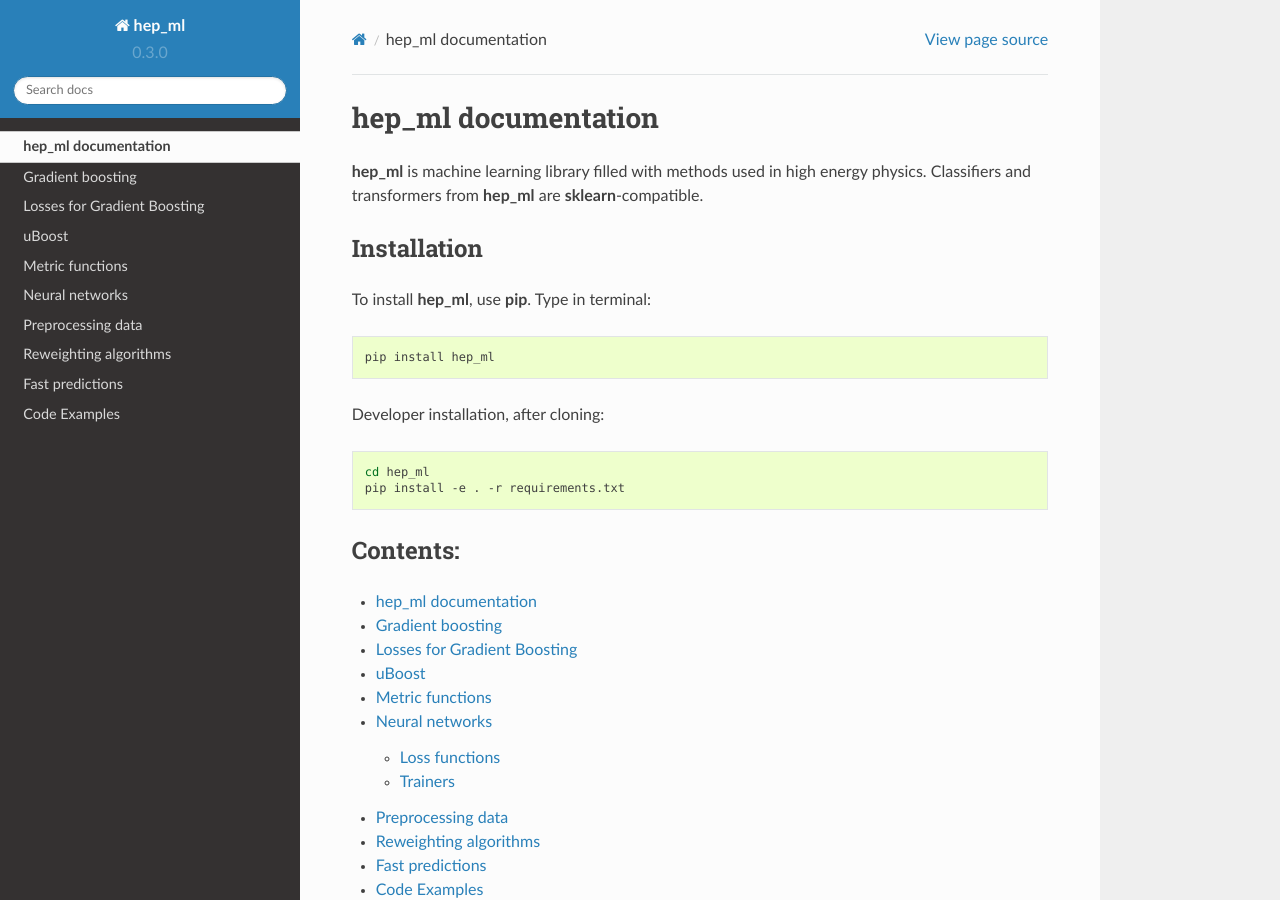
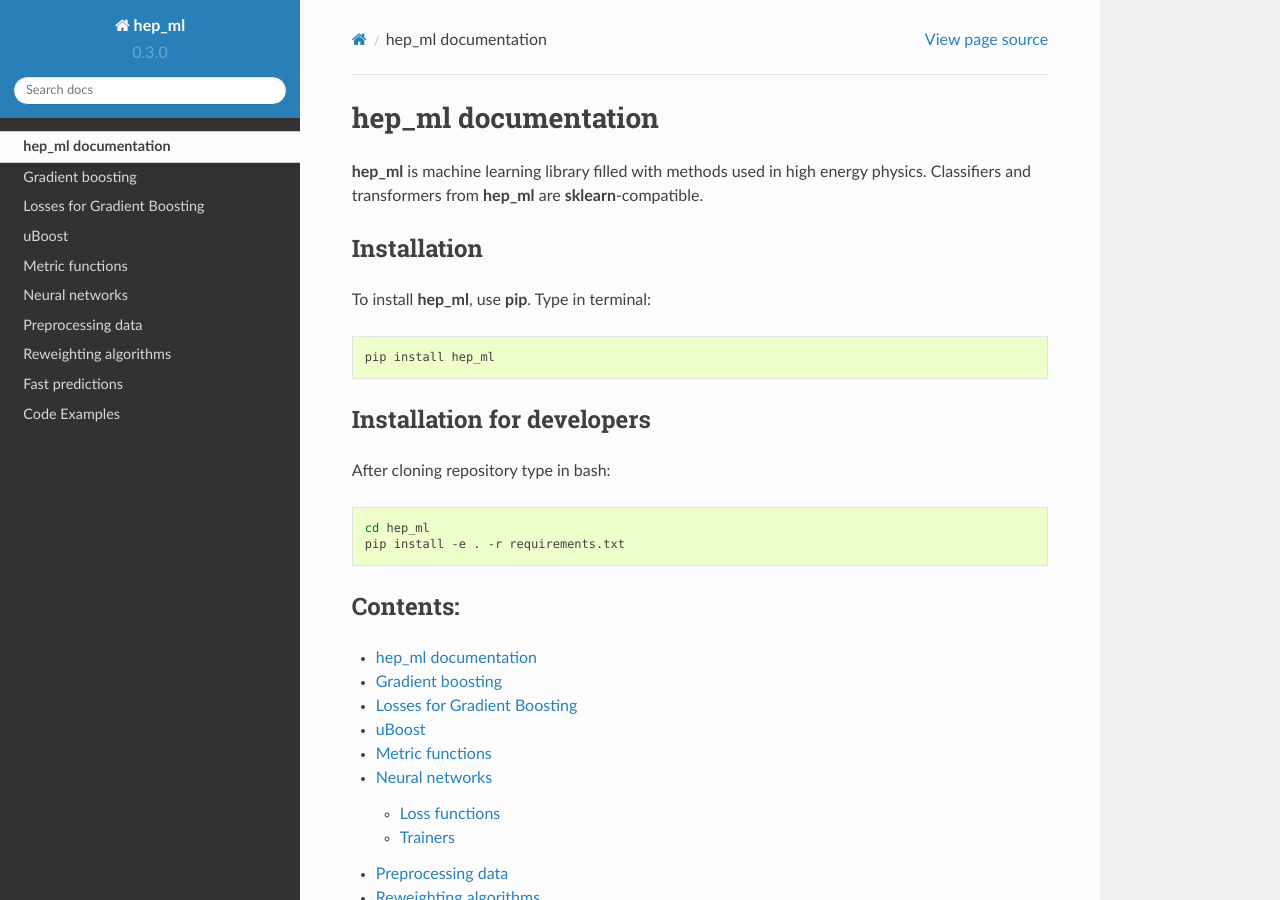
Before and after one commit to arogozhnikov/hep_ml, a Sphinx documentation site: the page built from docs/index.rst, in a window 1280 px wide and 900 px high. Built offline with Sphinx 7.4.7 and the Read the Docs theme 2.0.0, drawn with Linux system fonts in a browser that asks for light colours.

Commit message:
created separate part for installation for developers

```diff
--- a/docs/index.rst
+++ b/docs/index.rst
@@ -20,7 +20,10 @@
     pip install hep_ml
 
 
-Developer installation, after cloning:
+Installation for developers
+___________________________
+
+After cloning repository type in bash:
 
 .. code:: bash
 
```
